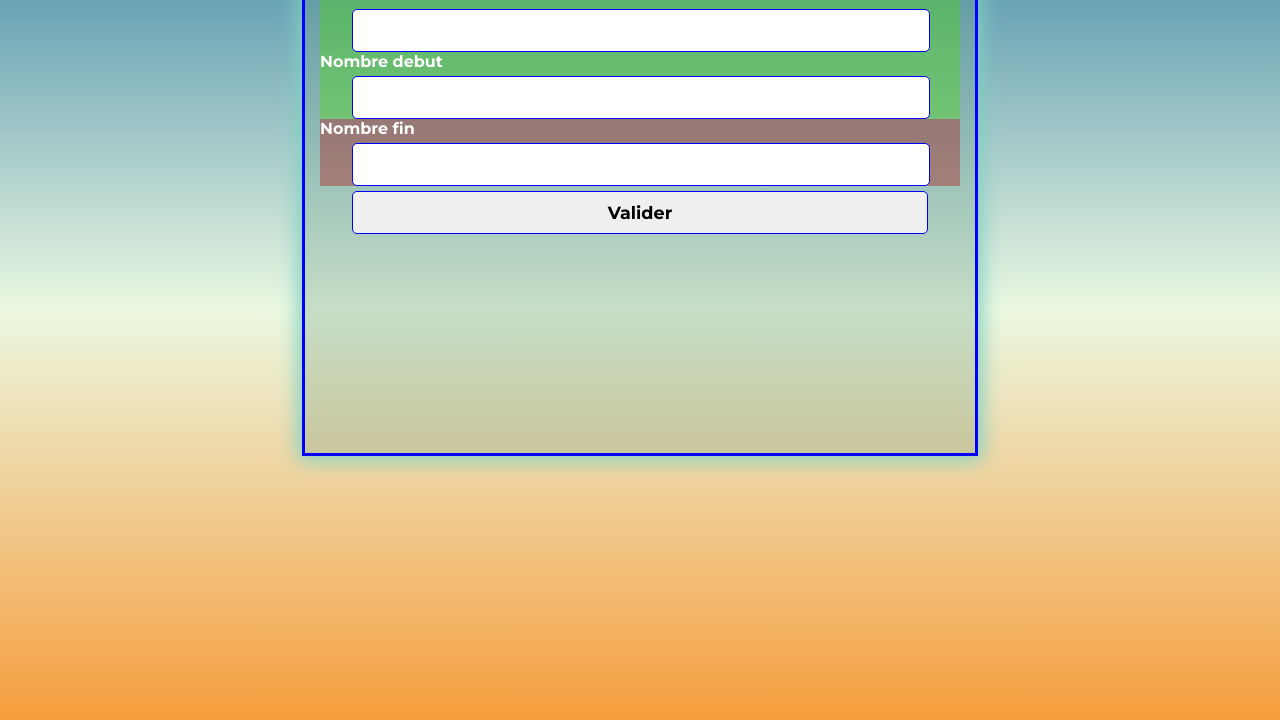
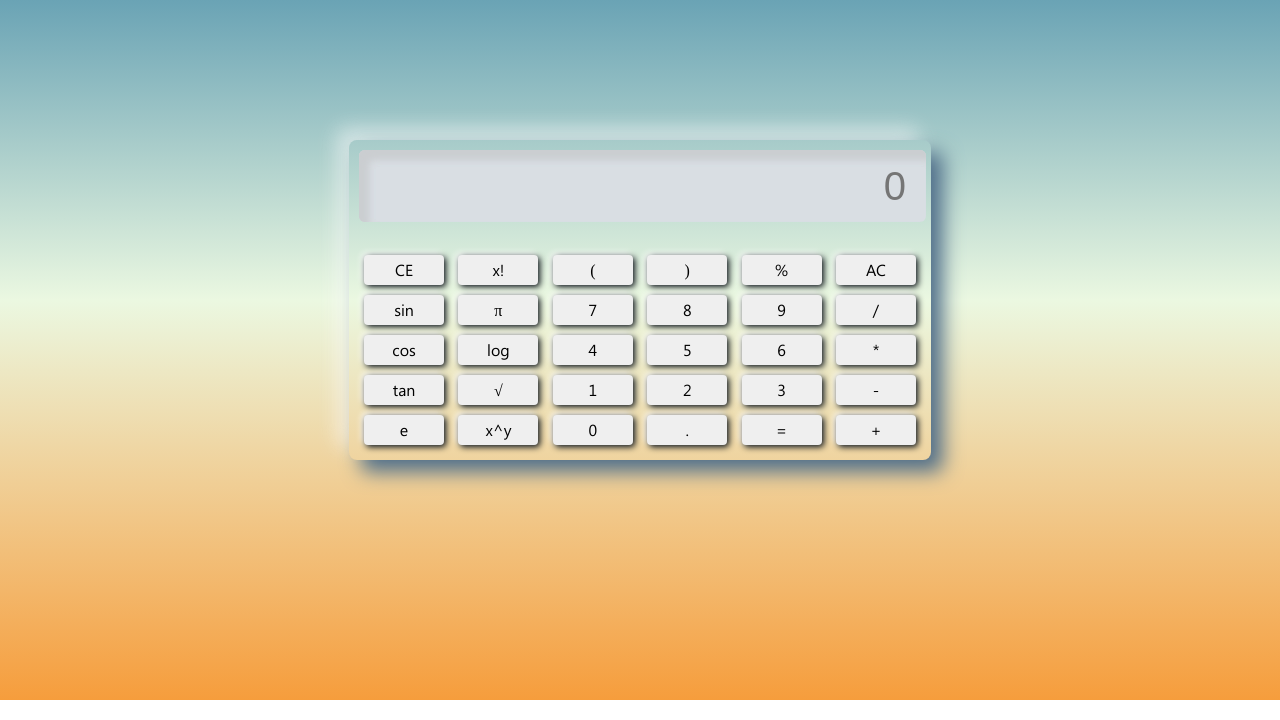
Before and after one commit to rjezra/exercicejs, a plain HTML site: page index.html in a window 1280 px wide. Shown: the part 100-820 px from the top of the page. Drawn offline with Linux system fonts and the light colour scheme.

Commit message:
verification operateur

```diff
--- /dev/null
+++ b/assets/scrypte.js
@@ -0,0 +1,88 @@
+const screen = document.querySelector('#screen');
+const btn = document.querySelectorAll('.button');
+/*
+for (let item of btn) {
+    item.addEventListener('click', (e) => {
+        btntext = e.target.innerText;
+        if (btntext == 'x') {
+            btntext = '*';
+        }
+        if (btntext == '÷') {
+            btntext = '/';
+        }
+        screen.value += btntext;
+
+
+    });
+}
+*/
+for (let item of btn) {
+    item.addEventListener('click', (e) => {
+        const btntext = e.target.innerText;
+        const lastChar = screen.value.charAt(screen.value.length - 1);
+        if (isOperator(lastChar) && isOperator(btntext)) {
+            return;
+        }
+        screen.value += btntext;
+        console.log(btntext);
+    });
+}
+
+function isOperator(char) {
+    return ['+', '-', '*', '/', '%'].includes(char);
+}
+
+function sin() {
+    screen.value = Math.sin(screen.value);
+}
+function cos() {
+    screen.value = Math.cos(screen.value);
+}
+function pow() {
+    screen.value = Math.pow(screen.value, 2);
+}
+
+
+function tan() {
+    screen.value = Math.tan(screen.value);
+}
+
+
+function sqrt() {
+    screen.value = Math.sqrt(screen.value, 2);
+}
+function log() {
+    screen.value = Math.log(screen.value);
+}
+function pi() {
+    screen.value = 3.14159265359;
+}
+function e() {
+    screen.value = Math.exp(screen.value);
+}
+
+function fact() {
+    var i, nombre, k;
+    k = 1;
+    nombre = screen.value;
+    for (i = 1; i <= nombre; i++) {
+        k = k * i;
+    }
+    i = i - 1;
+    screen.value = k;
+}
+function back() {
+    screen.value = screen.value.substr(0, screen.value.length - 1);
+}
+function egal() {
+    if (screen.value != '') {
+        try {
+            screen.value = eval(screen.value);
+        } catch (error) {
+            screen.value = 'Erreur';
+        }
+    } else {
+        screen.value = 0;
+    }
+
+}
--- /dev/null
+++ b/assets/style.css
@@ -0,0 +1,62 @@
+@font-face {
+    font-family: 'Segoe-UI.ttf';
+    src: url(./Segoe\ UI.ttf);
+}
+
+
+body {
+    font-family: 'Segoe-UI.ttf';
+    padding: 0;
+    margin: 0;
+    display: flex;
+    justify-content: center;
+    align-items: center;
+    min-height: 100vh;
+    background: linear-gradient(0.50turn, #3f87a6, #ebf8e1, #f69d3c) no-repeat;
+    ;
+}
+
+.container {
+    width: 45%;
+    height: 60%;
+    padding: 10px;
+    border-radius: 8px;
+    box-shadow: 12px 12px 20px #506f8a,
+        -12px -12px 20px #fcfcfc89;
+}
+
+.display #screen {
+    width: 97%;
+    height: 70px;
+    font-size: 40px;
+    outline: none;
+    border: none;
+    text-align: right;
+    padding-right: .5em;
+    background: #d9dee3;
+    border-radius: 6px;
+    box-shadow: inset 8px 8px 8px #cbced1,
+        inset 8px 8px 8px #cbced1;
+}
+
+.btns {
+    width: 100%;
+    margin-top: 1.7em;
+    display: flex;
+    justify-content: centre;
+    align-items: center;
+    flex-direction: column;
+}
+
+.btns .row button {
+    font-family: 'Segoe-UI.ttf';
+    width: 80px;
+    height: 30px;
+    font-size: 16px;
+    border: none;
+    outline: none;
+    margin: 5px;
+    border-radius: 4px;
+    box-shadow: 2px 2px 6px #050c12,
+        -2px -2px 6px #fefeff;
+}
--- /dev/null
+++ b/assets/stylemobile.css
@@ -0,0 +1,28 @@
+@media only screen and (max-width:600px) {
+    .container {
+        width: 210px;
+    }
+
+    .display #screen {
+        width: 90%;
+        height: 30px;
+        font-size: 20px;
+    }
+
+    .btns .row button {
+        width: 20px;
+        height: 20px;
+        font-size: 6px;
+    }
+
+}
+
+@media only screen and (min-width:600px) {
+    .container {
+        width: auto;
+    }
+
+    .display #screen {
+        width: 97%;
+    }
+}
--- a/index.html
+++ b/index.html
@@ -4,37 +4,61 @@
 <head>
     <meta charset="UTF-8">
     <meta name="viewport" content="width=device-width, initial-scale=1.0">
-    <title>exo js</title>
-    <link rel="stylesheet" href="./assets/css/style.css">
+    <title>Document</title>
+    <link rel="stylesheet" href="./assets/style.css">
+    <link rel="stylesheet" href="./assets/stylemobile.css">
 </head>
 
 <body>
-    <div class="main">
-        <h1>Exercice JS</h1>
-        <div class="forme">
-            <div class="input1">
-                <label for="numbre1">Nombre de diviseur</label>
-                <input type="number" name="diviseur" id="diviseur">
+    <div class="container">
+        <div class="display">
+            <input type="text" id="screen" placeholder="0">
+        </div>
+        <div class="btns">
+            <div class="row">
+                <button onclick="back()">CE</button>
+                <button onclick="fact()">x!</button>
+                <button class="button">(</button>
+                <button class="button">)</button>
+                <button class="button">%</button>
+                <button onclick="screen.value=''">AC</button>
             </div>
-            <div class="input2">
-                <label for="numbre1">Nombre debut</label>
-                <input type="number" name="numbre1" id="numbre1">
+            <div class="row">
+                <button onclick="sin()">sin</button>
+                <button onclick="pi()">π</button>
+                <button class="button">7</button>
+                <button class="button">8</button>
+                <button class="button">9</button>
+                <button class="button">/</button>
+
             </div>
-            <div class="input3">
-                <label for="numbre1">Nombre fin</label>
-                <input type="number" name="numbre2" id="numbre2">
+            <div class="row">
+                <button onclick="cos()">cos</button>
+                <button onclick="log()">log</button>
+                <button class="button">4</button>
+                <button class="button">5</button>
+                <button class="button">6</button>
+                <button class="button">*</button>
             </div>
-
-            <div class="input">
-                <button type="button" id="button" class="button">Valider</button>
+            <div class="row">
+                <button onclick="tan()">tan</button>
+                <button onclick="sqrt()">√</button>
+                <button class="button">1</button>
+                <button class="button">2</button>
+                <button class="button">3</button>
+                <button class="button">-</button>
+            </div>
+            <div class="row">
+                <button onclick="e()">e</button>
+                <button onclick="pow()">x^y</button>
+                <button class=" button">0</button>
+                <button class="button">.</button>
+                <button onclick="egal()">=</button>
+                <button class="button">+</button>
             </div>
         </div>
-
-
-        <div class="resultat" id="resulat">
-        </div>
     </div>
-    <script src="./assets/js/script.js" type="text/javascript"></script>
+    <script src="./assets/scrypte.js" type="text/javascript"></script>
 </body>
 
 </html>
```
Also changed, not shown: assets/Segoe UI.ttf (added).
